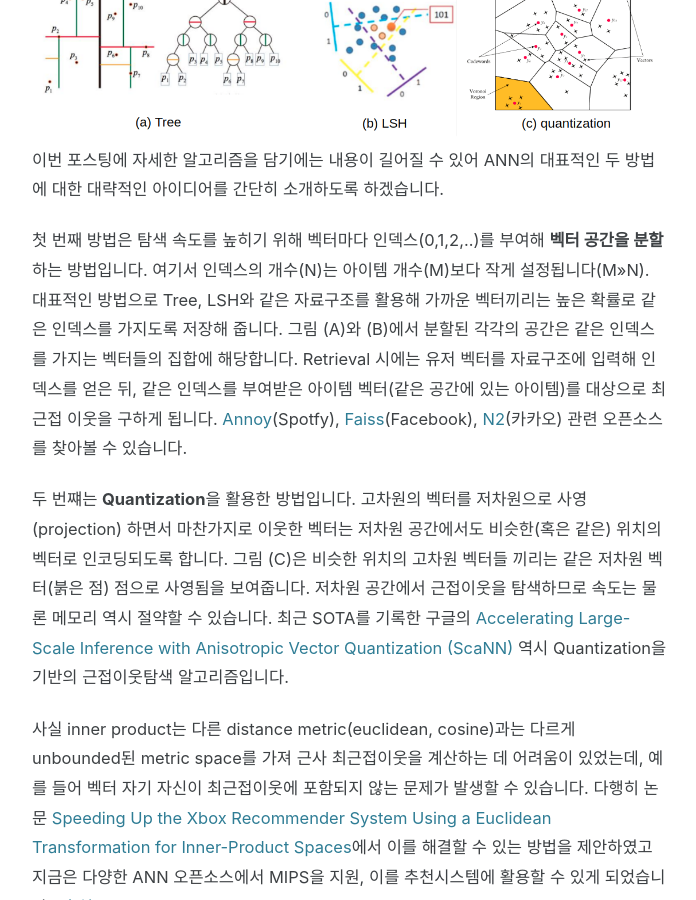
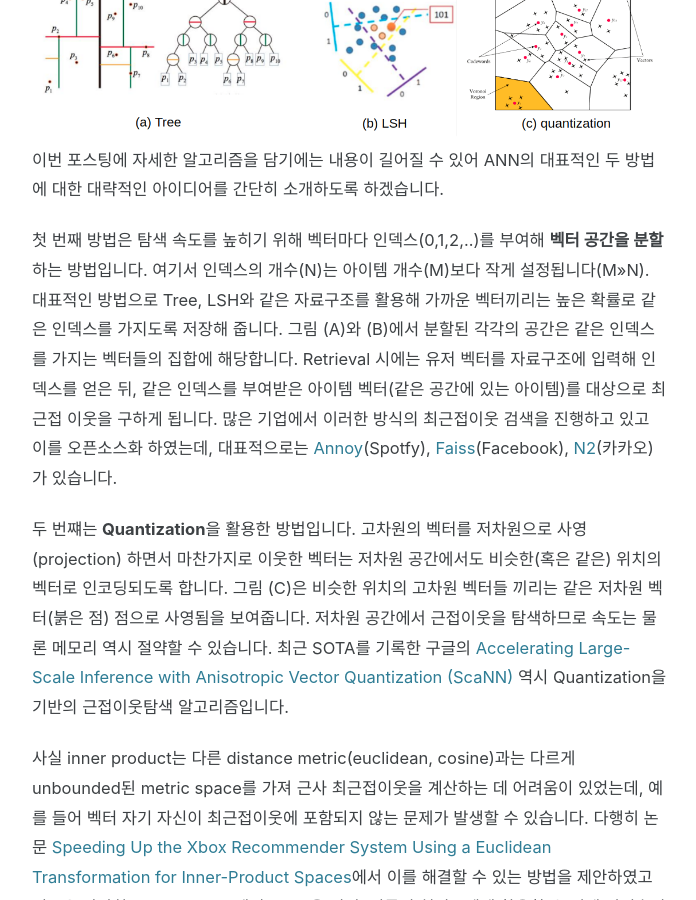
Before and after one commit to hojinYang/hojinYang.github.io, a Jekyll site: the page built from _posts/2020-11-13-tfrs.md, in a window 1280 px wide and 900 px high, scrolled down 3520 px. Shown: the whole window, without its empty margins (290-986 px from the left). Built offline with Jekyll 4.4.1, drawn with Linux system fonts in a browser that asks for light colours; cached includes are drawn as plain includes; nearby versions of some CDN libraries; comment, search, counter and statistics services are not loaded.

Commit message:
Update tfrs blog

```diff
--- a/_posts/2020-11-13-tfrs.md
+++ b/_posts/2020-11-13-tfrs.md
@@ -52,7 +52,7 @@ TFRS를 살펴보기 전 추천시스템의 구성 요소를 간단히 살펴보
 ![ann](https://hojinYang.github.io/img/tfrs/ann.png){:.aligncenter}
 이번 포스팅에 자세한 알고리즘을 담기에는 내용이 길어질 수 있어 ANN의 대표적인 두 방법에 대한 대략적인 아이디어를 간단히 소개하도록 하겠습니다.
 
-첫 번째 방법은 탐색 속도를 높히기 위해 벡터마다 인덱스(0,1,2,..)를 부여해 **벡터 공간을 분할**하는 방법입니다. 여기서 인덱스의 개수(N)는 아이템 개수(M)보다 작게 설정됩니다(M>>N). 대표적인 방법으로 Tree, LSH와 같은 자료구조를 활용해 가까운 벡터끼리는 높은 확률로 같은 인덱스를 가지도록 저장해 줍니다. 그림 (A)와 (B)에서 분할된 각각의 공간은 같은 인덱스를 가지는 벡터들의 집합에 해당합니다. Retrieval 시에는 유저 벡터를 자료구조에 입력해 인덱스를 얻은 뒤, 같은 인덱스를 부여받은 아이템 벡터(같은 공간에 있는 아이템)를 대상으로 최근접 이웃을 구하게 됩니다. [Annoy](https://github.com/spotify/annoy)(Spotfy), [Faiss](https://github.com/facebookresearch/faiss)(Facebook), [N2](https://github.com/kakao/n2)(카카오) 관련 오픈소스를 찾아볼 수 있습니다.
+첫 번째 방법은 탐색 속도를 높히기 위해 벡터마다 인덱스(0,1,2,..)를 부여해 **벡터 공간을 분할**하는 방법입니다. 여기서 인덱스의 개수(N)는 아이템 개수(M)보다 작게 설정됩니다(M>>N). 대표적인 방법으로 Tree, LSH와 같은 자료구조를 활용해 가까운 벡터끼리는 높은 확률로 같은 인덱스를 가지도록 저장해 줍니다. 그림 (A)와 (B)에서 분할된 각각의 공간은 같은 인덱스를 가지는 벡터들의 집합에 해당합니다. Retrieval 시에는 유저 벡터를 자료구조에 입력해 인덱스를 얻은 뒤, 같은 인덱스를 부여받은 아이템 벡터(같은 공간에 있는 아이템)를 대상으로 최근접 이웃을 구하게 됩니다. 많은 기업에서 이러한 방식의 최근접이웃 검색을 진행하고 있고 이를 오픈소스화 하였는데, 대표적으로는 [Annoy](https://github.com/spotify/annoy)(Spotfy), [Faiss](https://github.com/facebookresearch/faiss)(Facebook), [N2](https://github.com/kakao/n2)(카카오)가 있습니다.
 
 두 번쨰는 **Quantization**을 활용한 방법입니다. 고차원의 벡터를 저차원으로 사영(projection) 하면서 마찬가지로 이웃한 벡터는 저차원 공간에서도 비슷한(혹은 같은) 위치의 벡터로 인코딩되도록 합니다. 그림 (C)은 비슷한 위치의 고차원 벡터들 끼리는 같은 저차원 벡터(붉은 점) 점으로 사영됨을 보여줍니다. 저차원 공간에서 근접이웃을 탐색하므로 속도는 물론 메모리 역시 절약할 수 있습니다. 최근 SOTA를 기록한 구글의 [Accelerating Large-Scale Inference with Anisotropic Vector Quantization (ScaNN)](https://ai.googleblog.com/2020/07/announcing-scann-efficient-vector.html) 역시 Quantization을 기반의 근접이웃탐색 알고리즘입니다.
 
```
